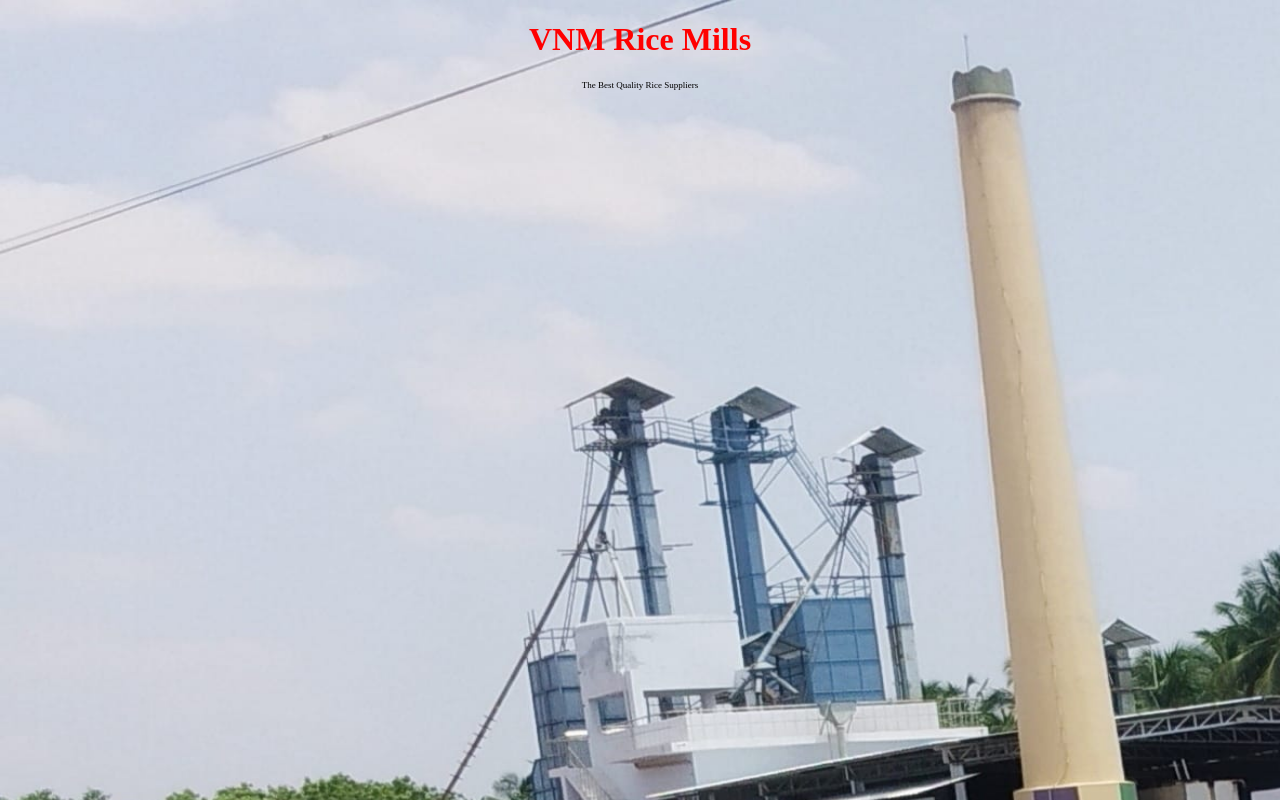
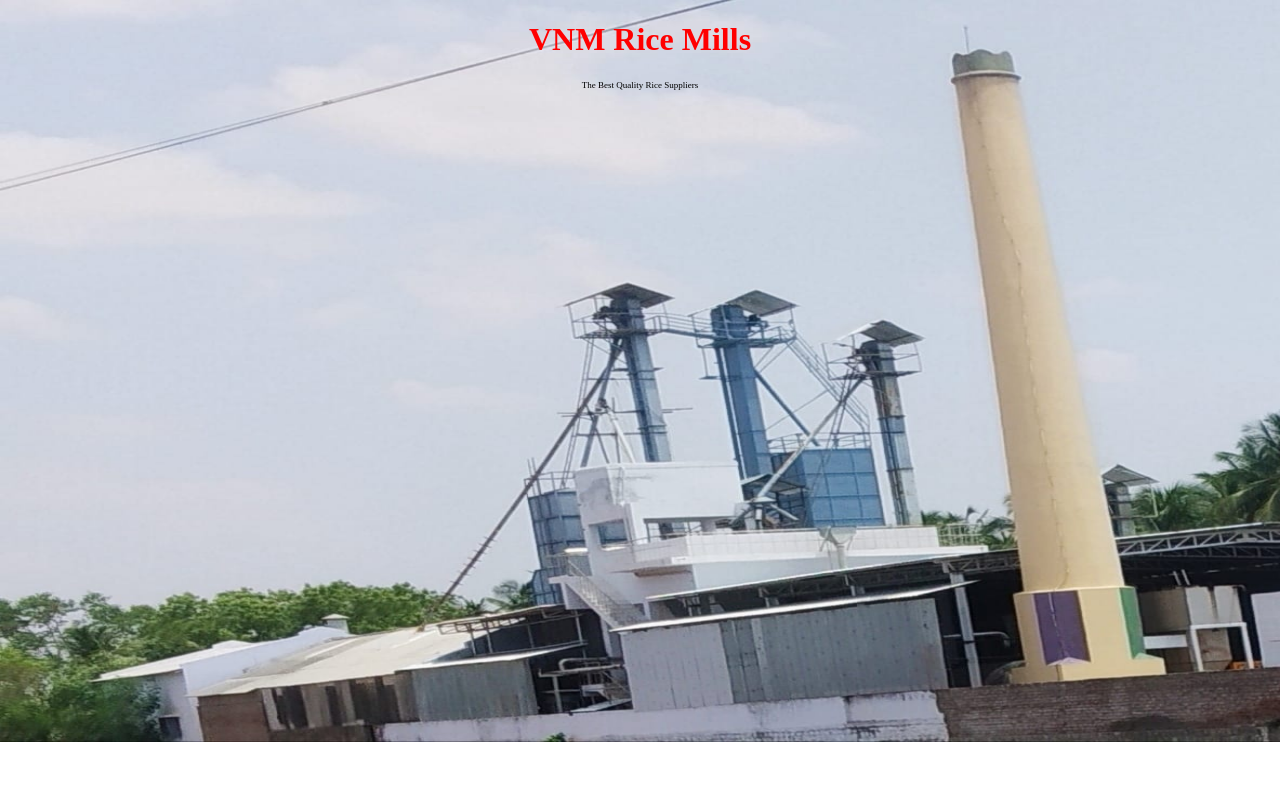
Before and after one commit to vays12/VNM-mills, a plain HTML site: page index.html in a window 1280 px wide. Drawn offline with Linux system fonts and the light colour scheme.

Commit message:
Update style.css

```diff
--- a/style.css
+++ b/style.css
@@ -11,5 +11,5 @@ p{
 body{
     background-image: url(image1.jpeg);
     background-repeat: no-repeat;
-    background-size: 100% 1000%;
+    background-size: 100% 750%;
 }
```
